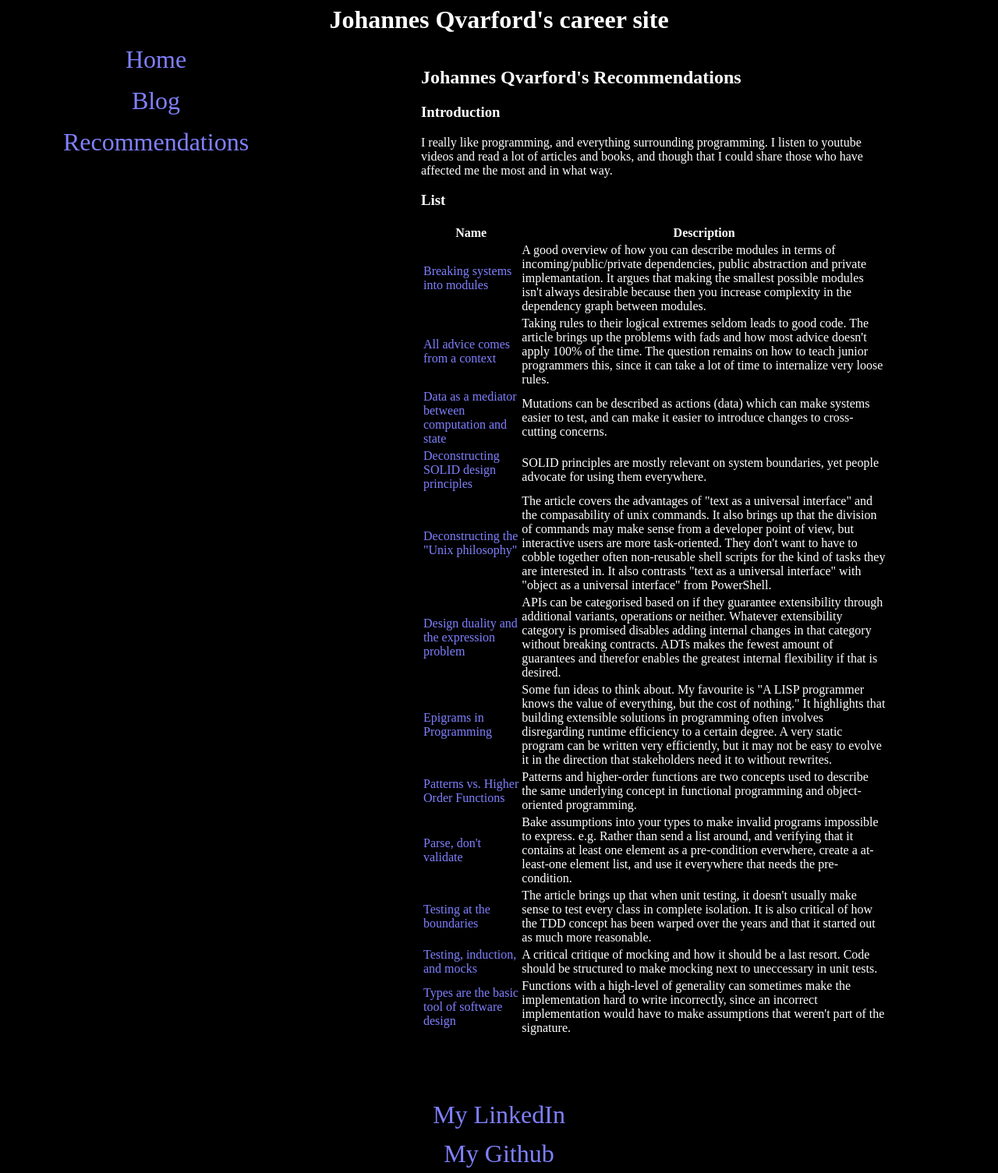
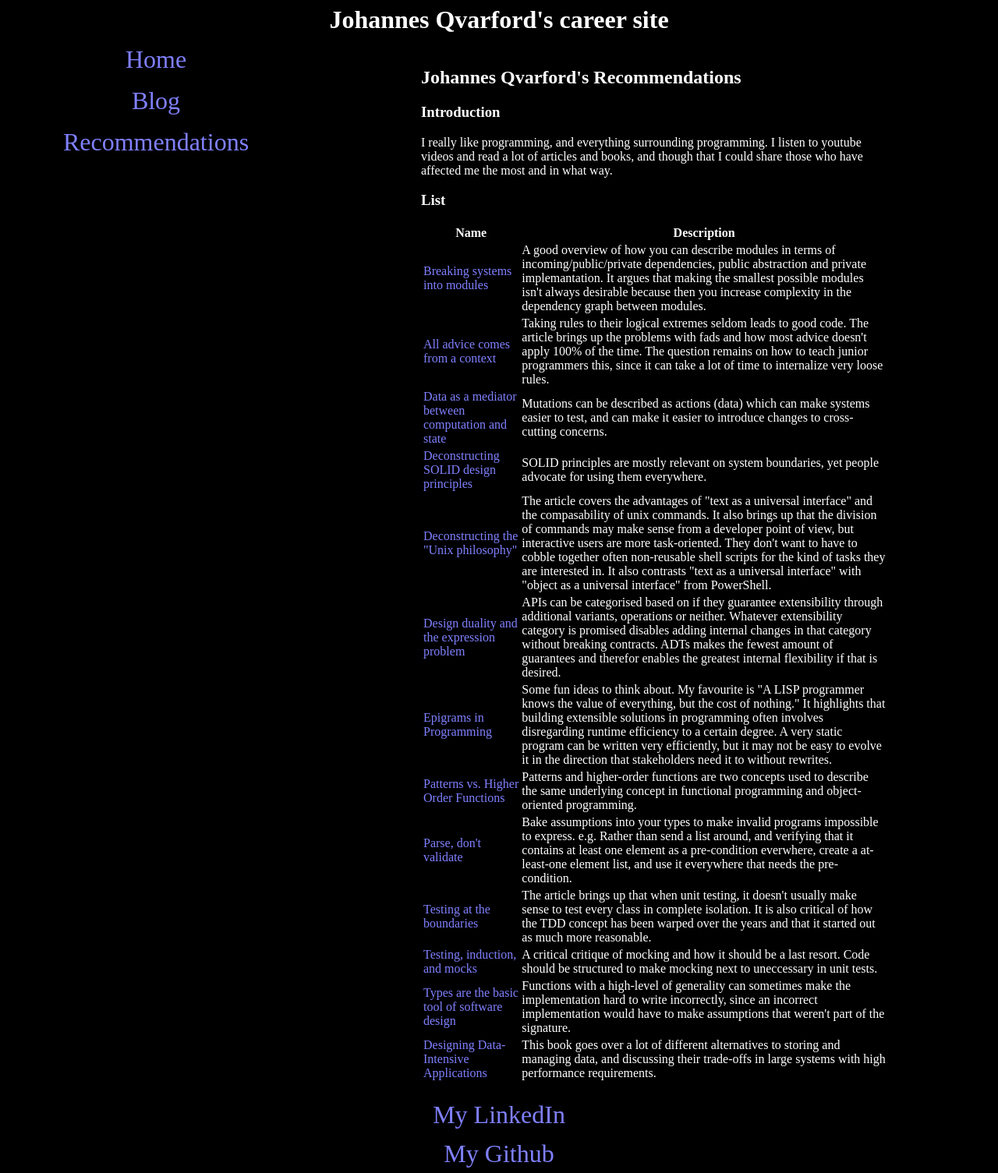
Before and after one commit to johannes-qvarford/johannes-qvarford.github.io, a Jekyll site: the page built from recommendations/index.html, in a window 1280 px wide. Shown: the whole page at 78% size. Built offline with Jekyll 4.4.1, drawn with Linux system fonts in a browser that asks for light colours.

Commit message:
Designing Data-Intensive Applications

```diff
--- a/recommendations/index.html
+++ b/recommendations/index.html
@@ -68,8 +68,17 @@ recommendations:
     review: |
       Functions with a high-level of generality can sometimes make the implementation hard to write incorrectly,
       since an incorrect implementation would have to make assumptions that weren't part of the signature.
+  - name: Designing Data-Intensive Applications
+    link: https://www.oreilly.com/library/view/designing-data-intensive-applications/9781491903063/
+    review: |
+      This book goes over a lot of different alternatives to storing and managing data, and discussing their trade-offs in large systems with high performance requirements.
 ---
-
+<!--
+  - name: T
+    link: T
+    review: |
+      T
+-->
 
 <article>
     <h2>{{ page.title }}</h2>
```
